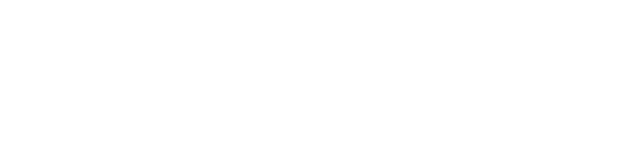
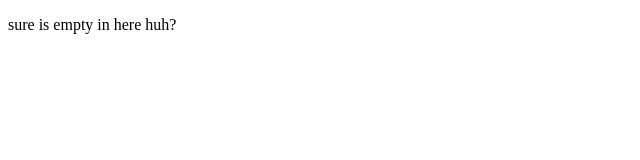
Before and after one commit to Narmauda/narmauda.github.io, a plain HTML site: page index.html in a window 1280 px wide. Shown: the whole page, without its empty margins (0-640 px from the left). Drawn offline with Linux system fonts and the light colour scheme.

Commit message:
added a funny

```diff
--- a/index.html
+++ b/index.html
@@ -6,6 +6,6 @@
   <title>Test</title>
 </head>
 <body>
-
+<p>sure is empty in here huh?</p>
 </body>
 </html>
```
